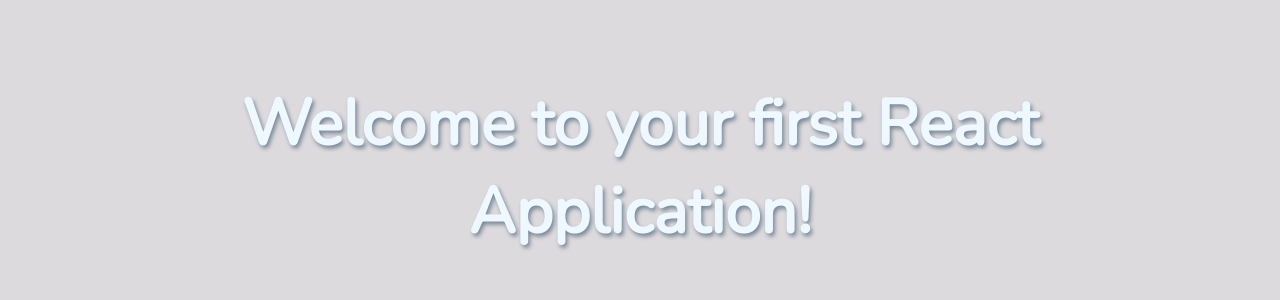
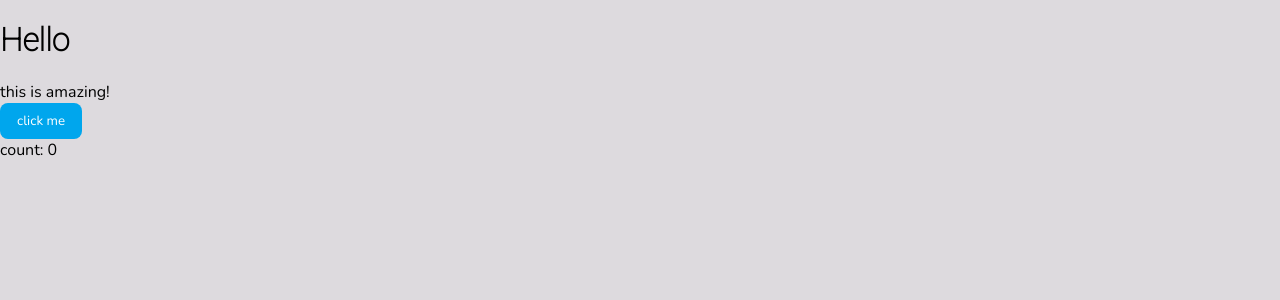
Before and after one commit to gunnarebeling/honey-rae-repairs, a React (Vite) app: page / in a window 1280 px wide. Shown: the top 300 px of the page. Built offline with nearby package versions, Linux system fonts and the light colour scheme.

Commit message:
writing first component

```diff
--- a/src/App.jsx
+++ b/src/App.jsx
@@ -1,3 +1,18 @@
+import { useState } from "react"
+
 export const App = () => {
-  return <div className="welcome">Welcome to your first React Application!</div>
+const [count, setCount] = useState(0)
+
+const handleBtnClick = () => {
+  setCount(count + 1)
+  console.log("clicked");
+
 }
+return <>
+          <h1>Hello</h1>
+          <div>this is amazing!</div>
+          <button className="btn-secondary"onClick={handleBtnClick}>
+            click me
+          </button>
+          <div>count: {count}</div>
+        </>}
```
